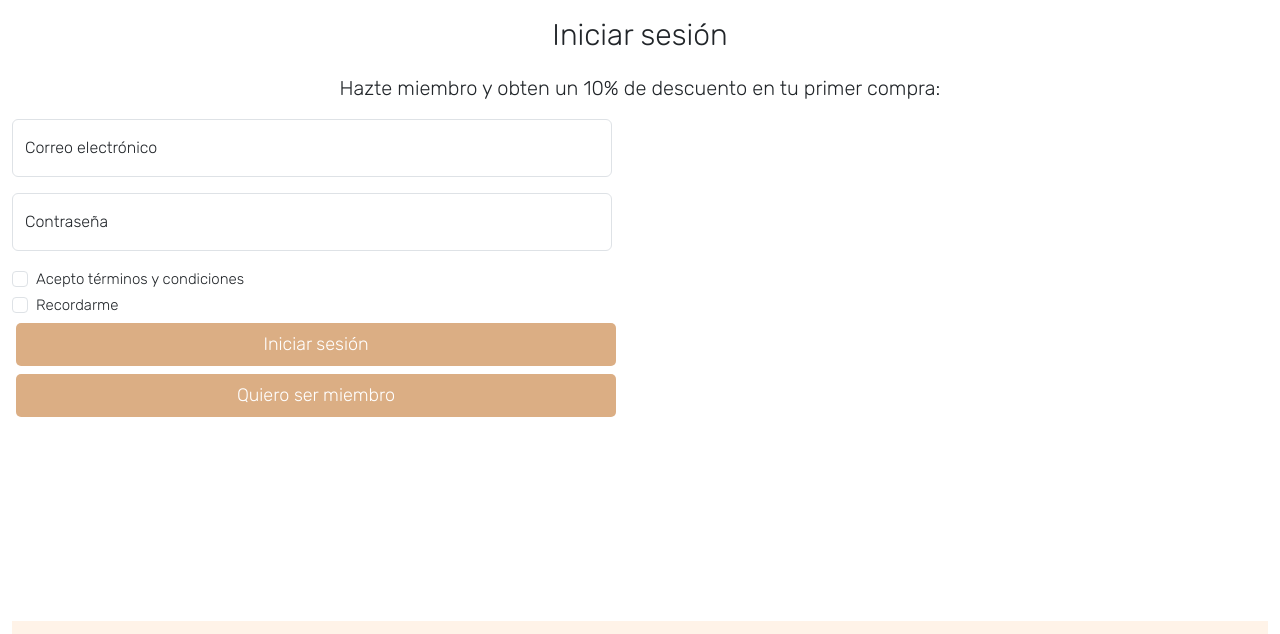
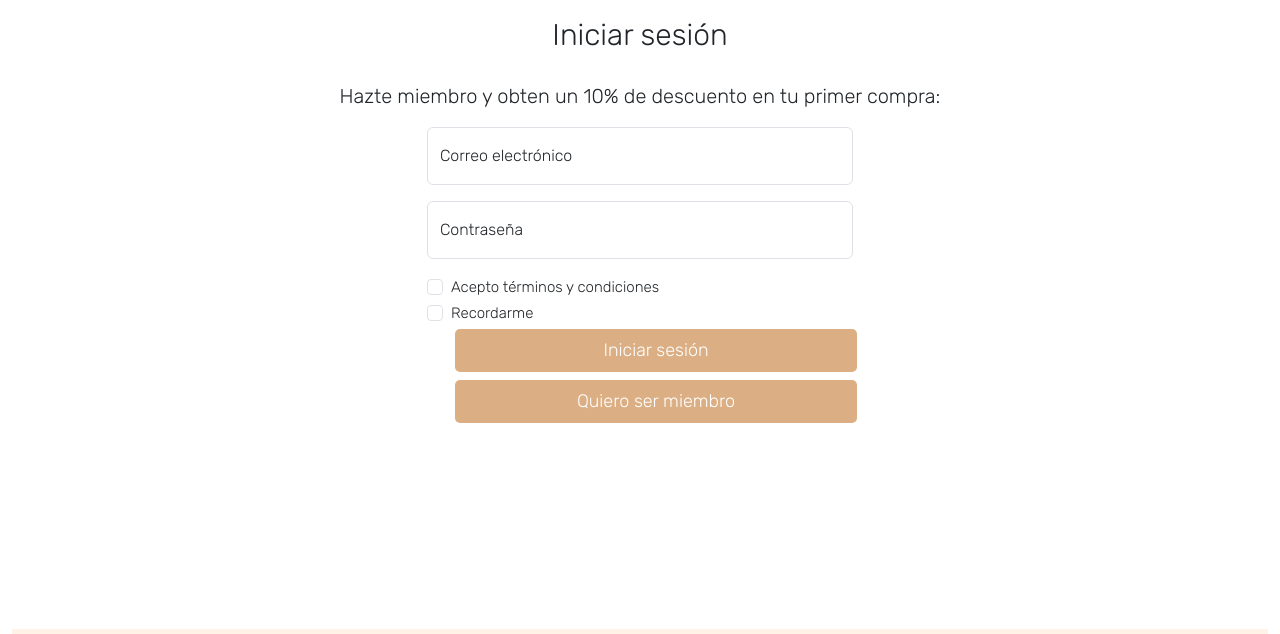
Before and after one commit to barrerasofia/PreEntrega2Barrera, a plain HTML site: page pages/iniciar-sesion.html in a window 1280 px wide. Shown: the part 141-775 px from the top of the page. Drawn offline with nearby package versions, Linux system fonts and the light colour scheme.

Commit message:
modificaciones en la pagina iniciar sesion

```diff
--- a/css/style.css
+++ b/css/style.css
@@ -240,18 +240,12 @@ a {
 /*Iniciar sesion*/
 .iniciar-sesion h1 {
     font-size: 30px;
-    text-align: center;
     margin-top: 20px;
 }
 
 .iniciar-sesion p {
     font-size: 20px;
-    text-align: center;
     margin-top: 20px;
-}
-
-.form-iniciar-sesion {
-    width: 600px;
 }
 
 .form-iniciar-sesion button {
--- a/pages/iniciar-sesion.html
+++ b/pages/iniciar-sesion.html
@@ -50,12 +50,10 @@
         </div>
     </header>
     <main>
-        <section>
-            <div class="iniciar-sesion">
-                <h1>Iniciar sesión</h1>
-                <p>Hazte miembro y obten un 10% de descuento en tu primer compra:</p>
-            </div>
-            <div class="form-iniciar-sesion">
+        <section class="iniciar-sesion d-flex flex-column flex-wrap align-items-center">
+            <h1>Iniciar sesión</h1>
+            <p>Hazte miembro y obten un 10% de descuento en tu primer compra:</p>
+            <form action="" class="form-iniciar-sesion">
                 <div class="form-floating mb-3">
                     <input type="email" class="form-control" id="floatingInput" placeholder="name@example.com">
                     <label for="floatingInput">Correo electrónico</label>
@@ -75,10 +73,9 @@
                     <label class="form-check-label" for="flexCheckDefault">
                         Recordarme
                     </label>
-                </div>
-                <button class="p-2 m-1" type="submit">Iniciar sesión</button>
-                <button class="p-2 m-1" type="submit">Quiero ser miembro</button>
-            </div>
+                    <button class="p-2 m-1" type="submit">Iniciar sesión</button>
+                    <button class="p-2 m-1" type="submit">Quiero ser miembro</button>
+            </form>
         </section>
     </main>
     <footer>
```
